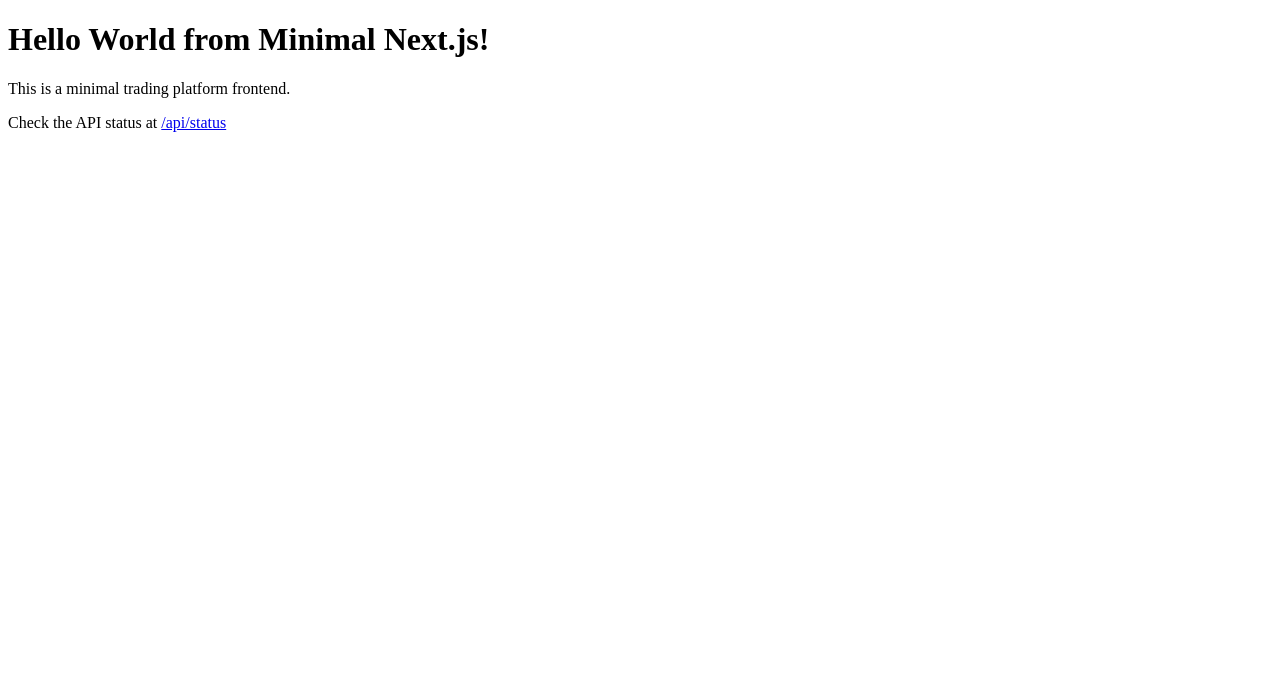
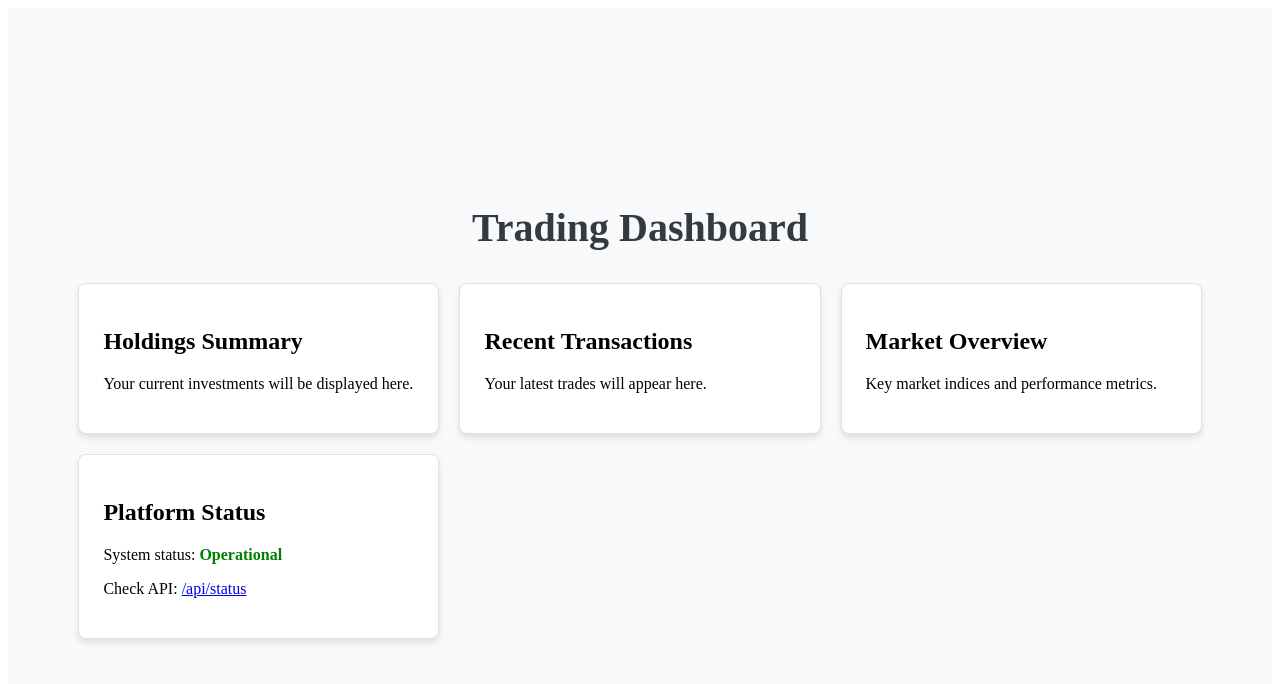
Before and after one commit to yash-jain-560/trading-platform-nextjs, a Next.js app: page / in a window 1280 px wide. Shown: the top 684 px of the page. Built offline with nearby package versions, Linux system fonts and the light colour scheme.

Commit message:
feat(dashboard): basic styling and structure for Phase 2

```diff
--- a/pages/index.js
+++ b/pages/index.js
@@ -1,11 +1,80 @@
 import React from 'react';
+
+const containerStyle = {
+  minHeight: '100vh',
+  padding: '0 0.5rem',
+  display: 'flex',
+  flexDirection: 'column',
+  alignItems: 'center',
+  backgroundColor: '#f8f9fa', // Light background
+};
+
+const mainStyle = {
+  padding: '5rem 0',
+  flex: 1,
+  display: 'flex',
+  flexDirection: 'column',
+  justifyContent: 'center',
+  alignItems: 'center',
+  width: '90%',
+  maxWidth: '1200px',
+};
+
+const headerStyle = {
+    color: '#343a40',
+    marginBottom: '2rem',
+    fontSize: '2.5rem',
+};
+
+const gridStyle = {
+    display: 'grid',
+    gridTemplateColumns: 'repeat(auto-fit, minmax(300px, 1fr))',
+    gap: '20px',
+    width: '100%',
+};
+
+const cardStyle = {
+    padding: '1.5rem',
+    border: '1px solid #dee2e6',
+    borderRadius: '8px',
+    transition: 'color 0.15s ease, border-color 0.15s ease',
+    backgroundColor: '#ffffff',
+    boxShadow: '0 4px 6px rgba(0, 0, 0, 0.1)',
+};
 
 const HomePage = () => {
   return (
-    <div>
-      <h1>Hello World from Minimal Next.js!</h1>
-      <p>This is a minimal trading platform frontend.</p>
-      <p>Check the API status at <a href="/api/status">/api/status</a></p>
+    <div style={containerStyle}>
+      <main style={mainStyle}>
+        <h1 style={headerStyle}>Trading Dashboard</h1>
+
+        <div style={gridStyle}>
+          {/* Dashboard Card 1: Holdings View (Phase 3) */}
+          <div style={cardStyle}>
+            <h2>Holdings Summary</h2>
+            <p>Your current investments will be displayed here.</p>
+          </div>
+
+          {/* Dashboard Card 2: Transactions View (Phase 3) */}
+          <div style={cardStyle}>
+            <h2>Recent Transactions</h2>
+            <p>Your latest trades will appear here.</p>
+          </div>
+
+          {/* Dashboard Card 3: Market Overview */}
+          <div style={cardStyle}>
+            <h2>Market Overview</h2>
+            <p>Key market indices and performance metrics.</p>
+          </div>
+
+          {/* Dashboard Card 4: Action/Status */}
+          <div style={cardStyle}>
+            <h2>Platform Status</h2>
+            <p>System status: <span style={{ color: 'green', fontWeight: 'bold' }}>Operational</span></p>
+            <p>Check API: <a href="/api/status">/api/status</a></p>
+          </div>
+        </div>
+      </main>
     </div>
   );
 };
```
